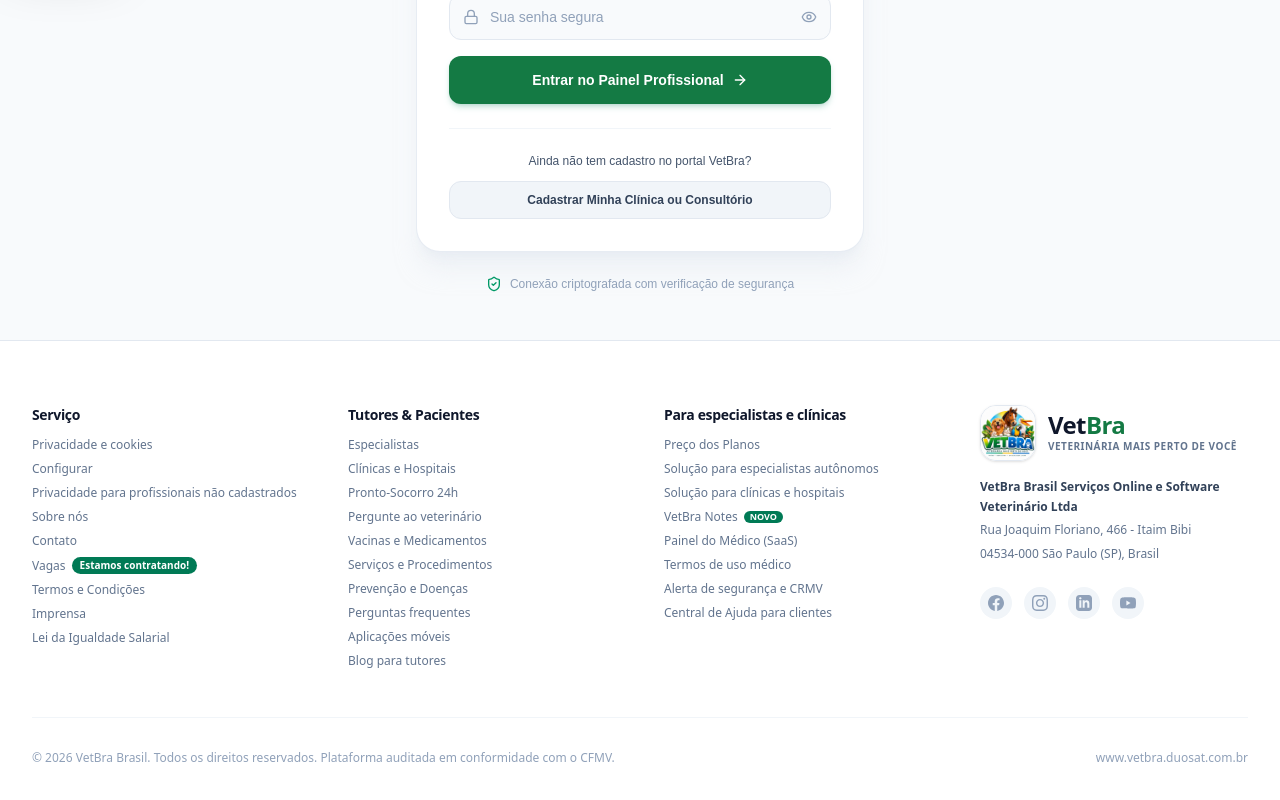
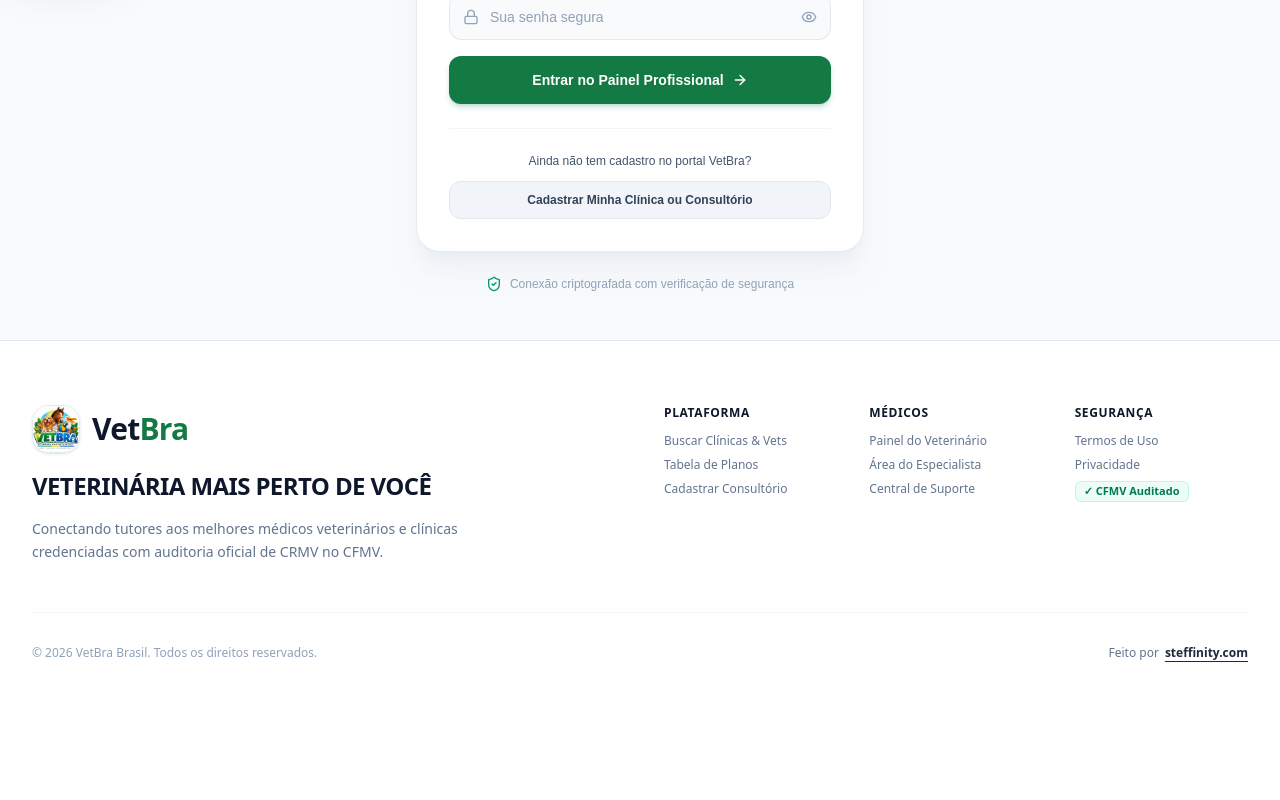
Before and after one commit to EdusPhbob/vetbra, a Next.js app: page /login in a window 1280 px wide. Shown: the part 466-1266 px from the top of the page. After the commit the page ends 1191 px from the top, so only its background shows below. Built offline with nearby package versions, Linux system fonts and the light colour scheme.

Commit message:
feat: limpar perfis e posts falsos, conectar metricas 100% reais, priorizar plano premium e criar footer minimalista steffinity.com

```diff
--- a/src/components/Footer.tsx
+++ b/src/components/Footer.tsx
@@ -1,117 +1,135 @@
 import React from 'react';
 import Link from 'next/link';
-import { Stethoscope } from 'lucide-react';
 
 export default function Footer() {
   return (
-    <footer className="bg-white text-slate-600 pt-16 pb-12 border-t border-slate-200 mt-auto font-sans">
-      <div className="max-w-7xl mx-auto px-4 sm:px-6 lg:px-8">
-        <div className="grid grid-cols-2 md:grid-cols-4 gap-8 lg:gap-12 pb-12 border-b border-slate-100">
+    <footer className="bg-white text-slate-600 border-t border-slate-200 mt-auto font-sans">
+      <div className="max-w-7xl mx-auto px-4 sm:px-6 lg:px-8 py-12 sm:py-16">
 
-          {/* Coluna 1 - Serviço */}
-          <div className="space-y-3">
-            <h4 className="text-sm font-bold text-slate-900 tracking-tight">Serviço</h4>
-            <ul className="space-y-2 text-xs text-slate-500">
-              <li><Link href="/privacidade" className="hover:text-emerald-700 transition-colors">Privacidade e cookies</Link></li>
-              <li><Link href="/configuracoes" className="hover:text-emerald-700 transition-colors">Configurar</Link></li>
-              <li><Link href="/privacidade-profissionais" className="hover:text-emerald-700 transition-colors">Privacidade para profissionais não cadastrados</Link></li>
-              <li><Link href="/sobre" className="hover:text-emerald-700 transition-colors">Sobre nós</Link></li>
-              <li><Link href="/contato" className="hover:text-emerald-700 transition-colors">Contato</Link></li>
-              <li>
-                <Link href="/carreiras" className="hover:text-emerald-700 transition-colors inline-flex items-center gap-1.5">
-                  Vagas <span className="px-2 py-0.5 rounded-full bg-emerald-700 text-white font-bold text-[10px]">Estamos contratando!</span>
-                </Link>
-              </li>
-              <li><Link href="/termos" className="hover:text-emerald-700 transition-colors">Termos e Condições</Link></li>
-              <li><Link href="/imprensa" className="hover:text-emerald-700 transition-colors">Imprensa</Link></li>
-              <li><Link href="/igualdade-salarial" className="hover:text-emerald-700 transition-colors">Lei da Igualdade Salarial</Link></li>
-            </ul>
-          </div>
+        {/* TOPO: SLOGAN GRANDE & LINKS MINIMALISTAS */}
+        <div className="grid grid-cols-1 lg:grid-cols-12 gap-8 lg:gap-12 pb-12 border-b border-slate-100">
 
-          {/* Coluna 2 - Tutores & Pacientes */}
-          <div className="space-y-3">
-            <h4 className="text-sm font-bold text-slate-900 tracking-tight">Tutores & Pacientes</h4>
-            <ul className="space-y-2 text-xs text-slate-500">
-              <li><Link href="/buscar" className="hover:text-emerald-700 transition-colors">Especialistas</Link></li>
-              <li><Link href="/buscar?tipo=Clinica" className="hover:text-emerald-700 transition-colors">Clínicas e Hospitais</Link></li>
-              <li><Link href="/buscar?atende24h=true" className="hover:text-emerald-700 transition-colors">Pronto-Socorro 24h</Link></li>
-              <li><Link href="/duvidas" className="hover:text-emerald-700 transition-colors">Pergunte ao veterinário</Link></li>
-              <li><Link href="/buscar" className="hover:text-emerald-700 transition-colors">Vacinas e Medicamentos</Link></li>
-              <li><Link href="/buscar" className="hover:text-emerald-700 transition-colors">Serviços e Procedimentos</Link></li>
-              <li><Link href="/doencas-pet" className="hover:text-emerald-700 transition-colors">Prevenção e Doenças</Link></li>
-              <li><Link href="/faq" className="hover:text-emerald-700 transition-colors">Perguntas frequentes</Link></li>
-              <li><Link href="/app" className="hover:text-emerald-700 transition-colors">Aplicações móveis</Link></li>
-              <li><Link href="/#blog-tutores" className="hover:text-emerald-700 transition-colors">Blog para tutores</Link></li>
-            </ul>
-          </div>
-
-          {/* Coluna 3 - Para Especialistas e Clínicas */}
-          <div className="space-y-3">
-            <h4 className="text-sm font-bold text-slate-900 tracking-tight">Para especialistas e clínicas</h4>
-            <ul className="space-y-2 text-xs text-slate-500">
-              <li><Link href="/planos" className="hover:text-emerald-700 transition-colors">Preço dos Planos</Link></li>
-              <li><Link href="/cadastro" className="hover:text-emerald-700 transition-colors">Solução para especialistas autônomos</Link></li>
-              <li><Link href="/cadastro" className="hover:text-emerald-700 transition-colors">Solução para clínicas e hospitais</Link></li>
-              <li>
-                <Link href="/dashboard" className="hover:text-emerald-700 transition-colors inline-flex items-center gap-1.5">
-                  VetBra Notes <span className="px-1.5 py-0.2 rounded-md bg-emerald-700 text-white font-bold text-[9px] uppercase">novo</span>
-                </Link>
-              </li>
-              <li><Link href="/dashboard" className="hover:text-emerald-700 transition-colors">Painel do Médico (SaaS)</Link></li>
-              <li><Link href="/termos" className="hover:text-emerald-700 transition-colors">Termos de uso médico</Link></li>
-              <li><Link href="/seguranca" className="hover:text-emerald-700 transition-colors">Alerta de segurança e CRMV</Link></li>
-              <li><Link href="/suporte" className="hover:text-emerald-700 transition-colors">Central de Ajuda para clientes</Link></li>
-            </ul>
-          </div>
-
-          {/* Coluna 4 - Identidade e Marca VetBra */}
-          <div className="space-y-4 col-span-2 md:col-span-1">
+          {/* IDENTIDADE COM SLOGAN GRANDE */}
+          <div className="lg:col-span-6 space-y-4">
             <div className="flex items-center gap-3">
               <img
                 src="/logo-vetbra.jpg"
                 alt="VetBra Logo Oficial"
-                className="w-14 h-14 rounded-2xl object-cover border border-slate-200 shadow-sm shrink-0"
+                className="w-12 h-12 rounded-2xl object-cover border border-slate-200 shadow-sm shrink-0"
               />
-              <div className="flex flex-col">
-                <span className="text-2xl font-black text-slate-900 tracking-tight leading-none">
-                  Vet<span className="text-[#147A44]">Bra</span>
-                </span>
-                <span className="text-[10px] font-bold text-slate-500 uppercase tracking-wider mt-0.5">
-                  Veterinária Mais Perto De Você
-                </span>
-              </div>
+              <span className="text-3xl font-black text-slate-900 tracking-tight">
+                Vet<span className="text-[#147A44]">Bra</span>
+              </span>
             </div>
 
-            <div className="text-xs text-slate-500 space-y-1 leading-relaxed">
-              <p className="font-semibold text-slate-700">VetBra Brasil Serviços Online e Software Veterinário Ltda</p>
-              <p>Rua Joaquim Floriano, 466 - Itaim Bibi</p>
-              <p>04534-000 São Paulo (SP), Brasil</p>
+            {/* SLOGAN GRANDE EM DESTAQUE */}
+            <h3 className="text-xl sm:text-2xl font-black text-slate-900 tracking-tight leading-snug">
+              VETERINÁRIA MAIS PERTO DE VOCÊ
+            </h3>
+
+            <p className="text-xs sm:text-sm text-slate-500 font-medium leading-relaxed max-w-md">
+              Conectando tutores aos melhores médicos veterinários e clínicas credenciadas com auditoria oficial de CRMV no CFMV.
+            </p>
+          </div>
+
+          {/* COLUNAS MINIMALISTAS (POUCOS LINKS ESSENCIAIS) */}
+          <div className="lg:col-span-6 grid grid-cols-2 sm:grid-cols-3 gap-6 sm:gap-8">
+
+            {/* Coluna 1: Plataforma */}
+            <div className="space-y-3">
+              <h4 className="text-xs font-bold uppercase tracking-wider text-slate-900">
+                Plataforma
+              </h4>
+              <ul className="space-y-2 text-xs text-slate-500 font-medium">
+                <li>
+                  <Link href="/buscar" className="hover:text-emerald-700 transition-colors">
+                    Buscar Clínicas & Vets
+                  </Link>
+                </li>
+                <li>
+                  <Link href="/planos" className="hover:text-emerald-700 transition-colors">
+                    Tabela de Planos
+                  </Link>
+                </li>
+                <li>
+                  <Link href="/cadastro" className="hover:text-emerald-700 transition-colors">
+                    Cadastrar Consultório
+                  </Link>
+                </li>
+              </ul>
             </div>
 
-            {/* Ícones de Redes Sociais */}
-            <div className="flex items-center gap-3 pt-2 text-slate-400">
-              <a href="#" className="w-8 h-8 rounded-full bg-slate-100 hover:bg-emerald-50 hover:text-emerald-700 flex items-center justify-center transition-colors" aria-label="Facebook">
-                <svg className="w-4 h-4 fill-current" viewBox="0 0 24 24"><path d="M24 12.073c0-6.627-5.373-12-12-12s-12 5.373-12 12c0 5.99 4.388 10.954 10.125 11.854v-8.385H7.078v-3.47h3.047V9.43c0-3.007 1.792-4.669 4.533-4.669 1.312 0 2.686.235 2.686.235v2.953H15.83c-1.491 0-1.956.925-1.956 1.874v2.25h3.328l-.532 3.47h-2.796v8.385C19.612 23.027 24 18.062 24 12.073z"/></svg>
-              </a>
-              <a href="#" className="w-8 h-8 rounded-full bg-slate-100 hover:bg-emerald-50 hover:text-emerald-700 flex items-center justify-center transition-colors" aria-label="Instagram">
-                <svg className="w-4 h-4 fill-current" viewBox="0 0 24 24"><path d="M12 2.163c3.204 0 3.584.012 4.85.07 3.252.148 4.771 1.691 4.919 4.919.058 1.265.069 1.645.069 4.849 0 3.205-.012 3.584-.069 4.849-.149 3.225-1.664 4.771-4.919 4.919-1.266.058-1.644.07-4.85.07-3.204 0-3.584-.012-4.849-.07-3.26-.149-4.771-1.699-4.919-4.92-.058-1.265-.07-1.644-.07-4.849 0-3.204.013-3.583.07-4.849.149-3.227 1.664-4.771 4.919-4.919 1.266-.057 1.645-.069 4.849-.069zm0-2.163c-3.259 0-3.667.014-4.947.072-4.358.2-6.78 2.618-6.98 6.98-.059 1.281-.073 1.689-.073 4.948 0 3.259.014 3.668.072 4.948.2 4.358 2.618 6.78 6.98 6.98 1.281.058 1.689.072 4.948.072 3.259 0 3.668-.014 4.948-.072 4.354-.2 6.782-2.618 6.979-6.98.059-1.28.073-1.689.073-4.948 0-3.259-.014-3.667-.072-4.947-.196-4.354-2.617-6.78-6.979-6.98-1.281-.059-1.69-.073-4.949-.073zm0 5.838c-3.403 0-6.162 2.759-6.162 6.162s2.759 6.163 6.162 6.163 6.162-2.759 6.162-6.163c0-3.403-2.759-6.162-6.162-6.162zm0 10.162c-2.209 0-4-1.79-4-4 0-2.209 1.791-4 4-4s4 1.791 4 4c0 2.21-1.791 4-4 4zm6.406-11.845c-.796 0-1.441.645-1.441 1.44s.645 1.44 1.441 1.44c.795 0 1.439-.645 1.439-1.44s-.644-1.44-1.439-1.44z"/></svg>
-              </a>
-              <a href="#" className="w-8 h-8 rounded-full bg-slate-100 hover:bg-emerald-50 hover:text-emerald-700 flex items-center justify-center transition-colors" aria-label="LinkedIn">
-                <svg className="w-4 h-4 fill-current" viewBox="0 0 24 24"><path d="M19 0h-14c-2.761 0-5 2.239-5 5v14c0 2.761 2.239 5 5 5h14c2.762 0 5-2.239 5-5v-14c0-2.761-2.238-5-5-5zm-11 19h-3v-11h3v11zm-1.5-12.268c-.966 0-1.75-.79-1.75-1.764s.784-1.764 1.75-1.764 1.75.79 1.75 1.764-.783 1.764-1.75 1.764zm13.5 12.268h-3v-5.604c0-3.368-4-3.113-4 0v5.604h-3v-11h3v1.765c1.396-2.586 7-2.777 7 2.476v6.759z"/></svg>
-              </a>
-              <a href="#" className="w-8 h-8 rounded-full bg-slate-100 hover:bg-emerald-50 hover:text-emerald-700 flex items-center justify-center transition-colors" aria-label="YouTube">
-                <svg className="w-4 h-4 fill-current" viewBox="0 0 24 24"><path d="M23.498 6.186a3.016 3.016 0 0 0-2.122-2.136C19.505 3.545 12 3.545 12 3.545s-7.505 0-9.377.505A3.017 3.017 0 0 0 .502 6.186C0 8.07 0 12 0 12s0 3.93.502 5.814a3.016 3.016 0 0 0 2.122 2.136c1.871.505 9.376.505 9.376.505s7.505 0 9.377-.505a3.015 3.015 0 0 0 2.122-2.136C24 15.93 24 12 24 12s0-3.93-.502-5.814zM9.545 15.568V8.432L15.818 12l-6.273 3.568z"/></svg>
-              </a>
+            {/* Coluna 2: Profissionais */}
+            <div className="space-y-3">
+              <h4 className="text-xs font-bold uppercase tracking-wider text-slate-900">
+                Médicos
+              </h4>
+              <ul className="space-y-2 text-xs text-slate-500 font-medium">
+                <li>
+                  <Link href="/login" className="hover:text-emerald-700 transition-colors">
+                    Painel do Veterinário
+                  </Link>
+                </li>
+                <li>
+                  <Link href="/dashboard" className="hover:text-emerald-700 transition-colors">
+                    Área do Especialista
+                  </Link>
+                </li>
+                <li>
+                  <Link href="/login" className="hover:text-emerald-700 transition-colors">
+                    Central de Suporte
+                  </Link>
+                </li>
+              </ul>
             </div>
+
+            {/* Coluna 3: Institucional */}
+            <div className="space-y-3">
+              <h4 className="text-xs font-bold uppercase tracking-wider text-slate-900">
+                Segurança
+              </h4>
+              <ul className="space-y-2 text-xs text-slate-500 font-medium">
+                <li>
+                  <Link href="/termos" className="hover:text-emerald-700 transition-colors">
+                    Termos de Uso
+                  </Link>
+                </li>
+                <li>
+                  <Link href="/privacidade" className="hover:text-emerald-700 transition-colors">
+                    Privacidade
+                  </Link>
+                </li>
+                <li>
+                  <span className="text-[11px] text-emerald-700 font-bold bg-emerald-50 px-2 py-0.5 rounded-md border border-emerald-200/60 inline-block">
+                    ✓ CFMV Auditado
+                  </span>
+                </li>
+              </ul>
+            </div>
+
           </div>
 
         </div>
 
-        {/* Linha inferior de copyright */}
+        {/* RODAPÉ INFERIOR MINIMALISTA COM FEITO POR STEFFINITY.COM */}
         <div className="pt-8 flex flex-col sm:flex-row items-center justify-between text-xs text-slate-400 gap-4">
-          <p>© {new Date().getFullYear()} VetBra Brasil. Todos os direitos reservados. Plataforma auditada em conformidade com o CFMV.</p>
-          <p className="text-slate-400">www.vetbra.duosat.com.br</p>
+          <p className="text-center sm:text-left">
+            © {new Date().getFullYear()} VetBra Brasil. Todos os direitos reservados.
+          </p>
+
+          <div className="flex items-center gap-1.5 text-xs text-slate-500 font-medium">
+            <span>Feito por</span>
+            <a
+              href="https://steffinity.com"
+              target="_blank"
+              rel="noopener noreferrer"
+              className="font-bold text-slate-800 hover:text-emerald-700 underline underline-offset-4 transition-colors"
+            >
+              steffinity.com
+            </a>
+          </div>
         </div>
+
       </div>
     </footer>
   );
```
Also changed, not shown: src/app/page.tsx (+110 -29 lines).
